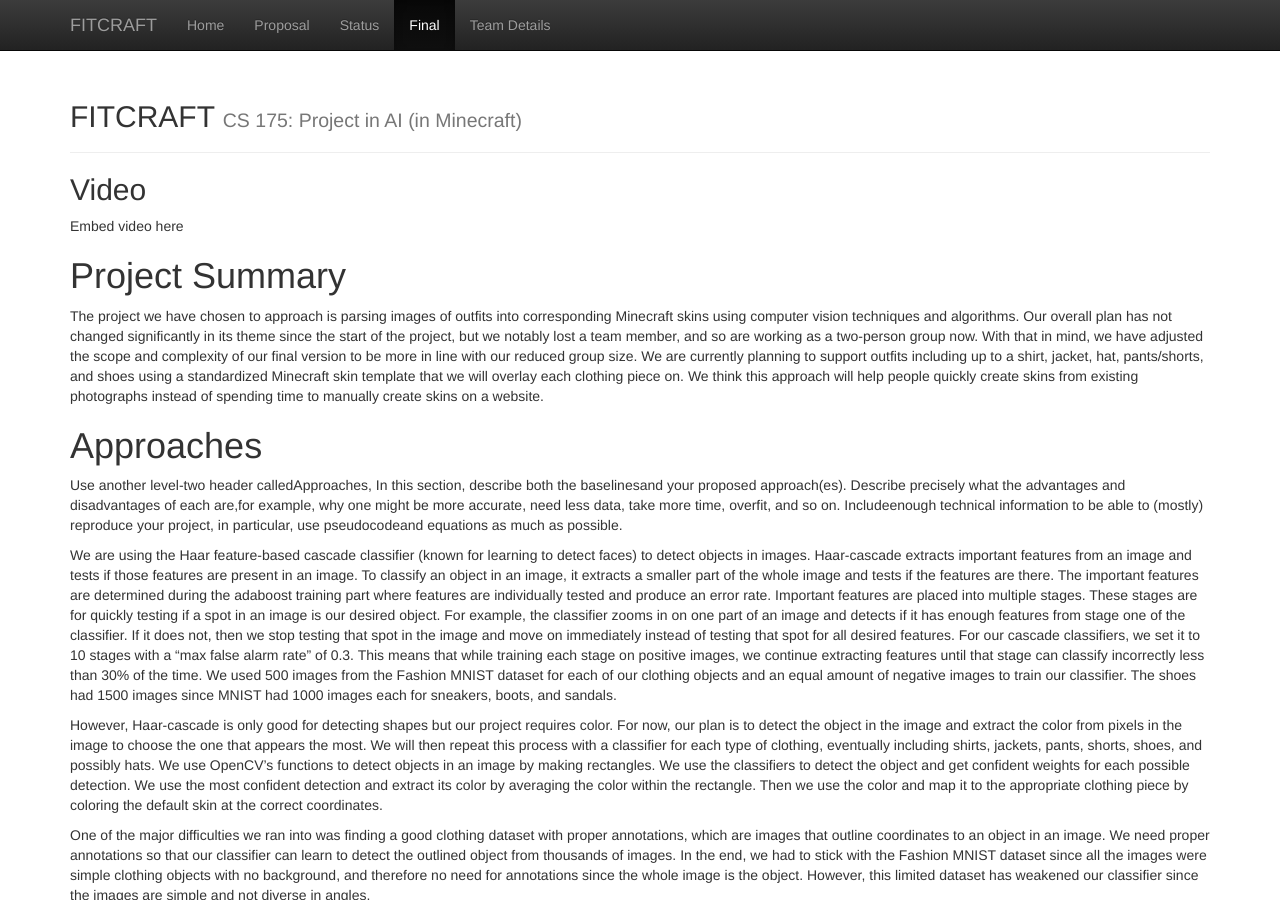
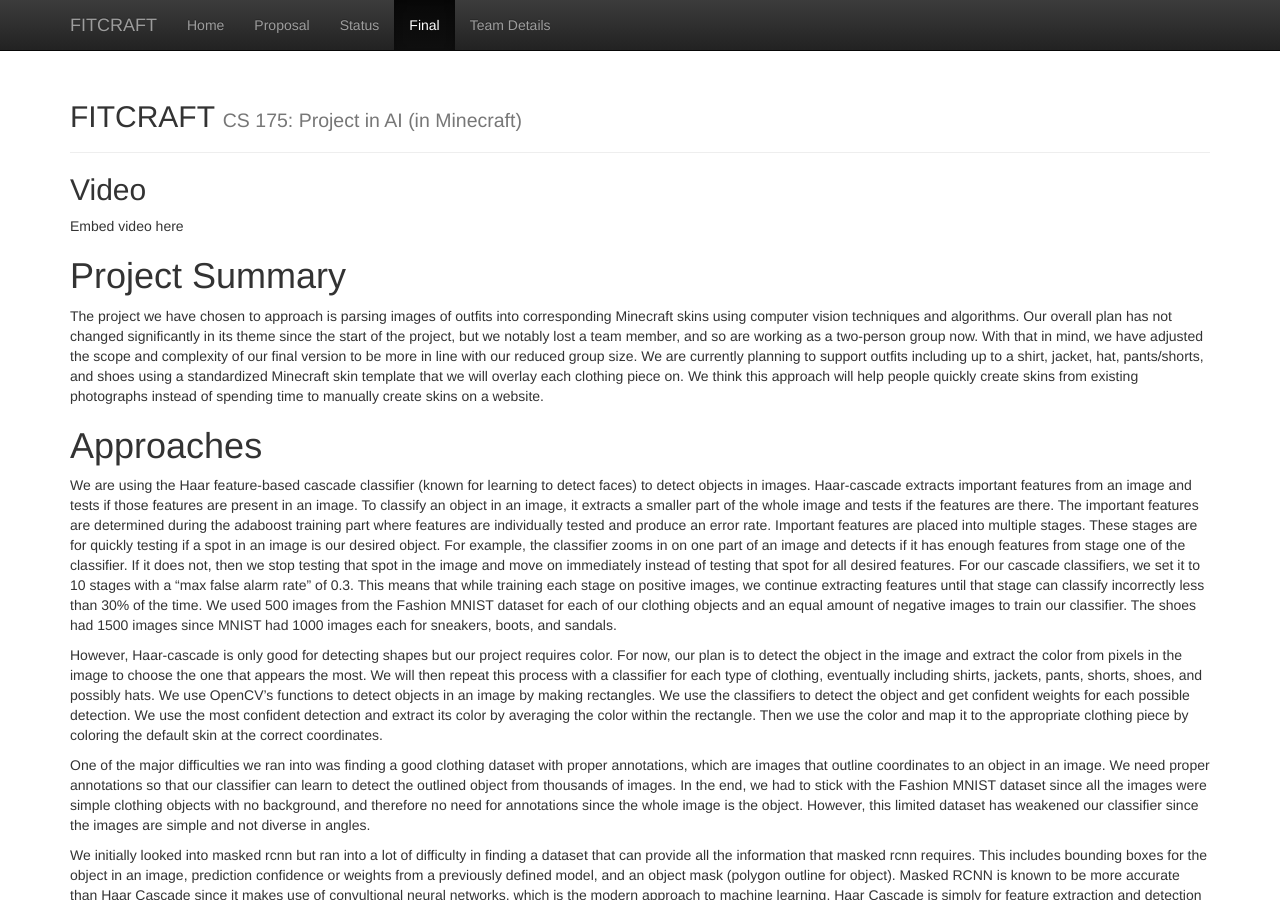
Before and after one commit to j-lee-88/FITCRAFT, a Jekyll site: the page built from docs/final.md, in a window 1280 px wide and 900 px high. Built offline with Jekyll 4.4.1, drawn with Linux system fonts in a browser that asks for light colours.

Commit message:
Update final.md

```diff
--- a/docs/final.md
+++ b/docs/final.md
@@ -10,8 +10,6 @@
 The project we have chosen to approach is parsing images of outfits into corresponding Minecraft skins using computer vision techniques and algorithms. Our overall plan has not changed significantly in its theme since the start of the project, but we notably lost a team member, and so are working as a two-person group now. With that in mind, we have adjusted the scope and complexity of our final version to be more in line with our reduced group size. We are currently planning to support outfits including up to a shirt, jacket, hat, pants/shorts, and shoes using a standardized Minecraft skin template that we will overlay each clothing piece on. We think this approach will help people quickly create skins from existing photographs instead of spending time to manually create skins on a website.
 
 # Approaches
-Use another level-two header calledApproaches, In this section, describe both the baselinesand your proposed approach(es). Describe precisely what the advantages and disadvantages of each are,for example, why one might be more accurate, need less data, take more time, overfit, and so on. Includeenough technical information to be able to (mostly) reproduce your project, in particular, use pseudocodeand equations as much as possible.
-
 We are using the Haar feature-based cascade classifier (known for learning to detect faces) to detect objects in images. Haar-cascade extracts important features from an image and tests if those features are present in an image. To classify an object in an image, it extracts a smaller part of the whole image and tests if the features are there. The important features are determined during the adaboost training part where features are individually tested and produce an error rate. Important features are placed into multiple stages. These stages are for quickly testing if a spot in an image is our desired object. For example, the classifier zooms in on one part of an image and detects if it has enough features from stage one of the classifier. If it does not, then we stop testing that spot in the image and move on immediately instead of testing that spot for all desired features. For our cascade classifiers, we set it to 10 stages with a "max false alarm rate" of 0.3. This means that while training each stage on positive images, we continue extracting features until that stage can classify incorrectly less than 30% of the time. We used 500 images from the Fashion MNIST dataset for each of our clothing objects and an equal amount of negative images to train our classifier. The shoes had 1500 images since MNIST had 1000 images each for sneakers, boots, and sandals.
 
 However, Haar-cascade is only good for detecting shapes but our project requires color. For now, our plan is to detect the object in the image and extract the color from pixels in the image to choose the one that appears the most. We will then repeat this process with a classifier for each type of clothing, eventually including shirts, jackets, pants, shorts, shoes, and possibly hats. We use OpenCV's functions to detect objects in an image by making rectangles. We use the classifiers to detect the object and get confident weights for each possible detection. We use the most confident detection and extract its color by averaging the color within the rectangle. Then we use the color and map it to the appropriate clothing piece by coloring the default skin at the correct coordinates.
@@ -22,6 +20,8 @@
 
 # Evaluation
 An important aspect of your project, as I’ve mentioned several times now, is evaluating yourproject. Be clear and precise about describing the evaluation setup, for both quantitative and qualitativeresults. Present the results to convince the reader that you havesolvedthe problem, to whatever extent youclaim you have. Use plots, charts, tables, screenshots, figures, etc. as needed. I expect you will need at leasta few paragraphs to describe each type of evaluation that you perform.
+
+
 
 # References
 Make a list of work you’re citing in your description above (starting with a level-two header).This should include any papers you think are relevant, third-party source code you used, sources for any ofthe images that you didn’t create, and any other websites/links you found useful.
```
